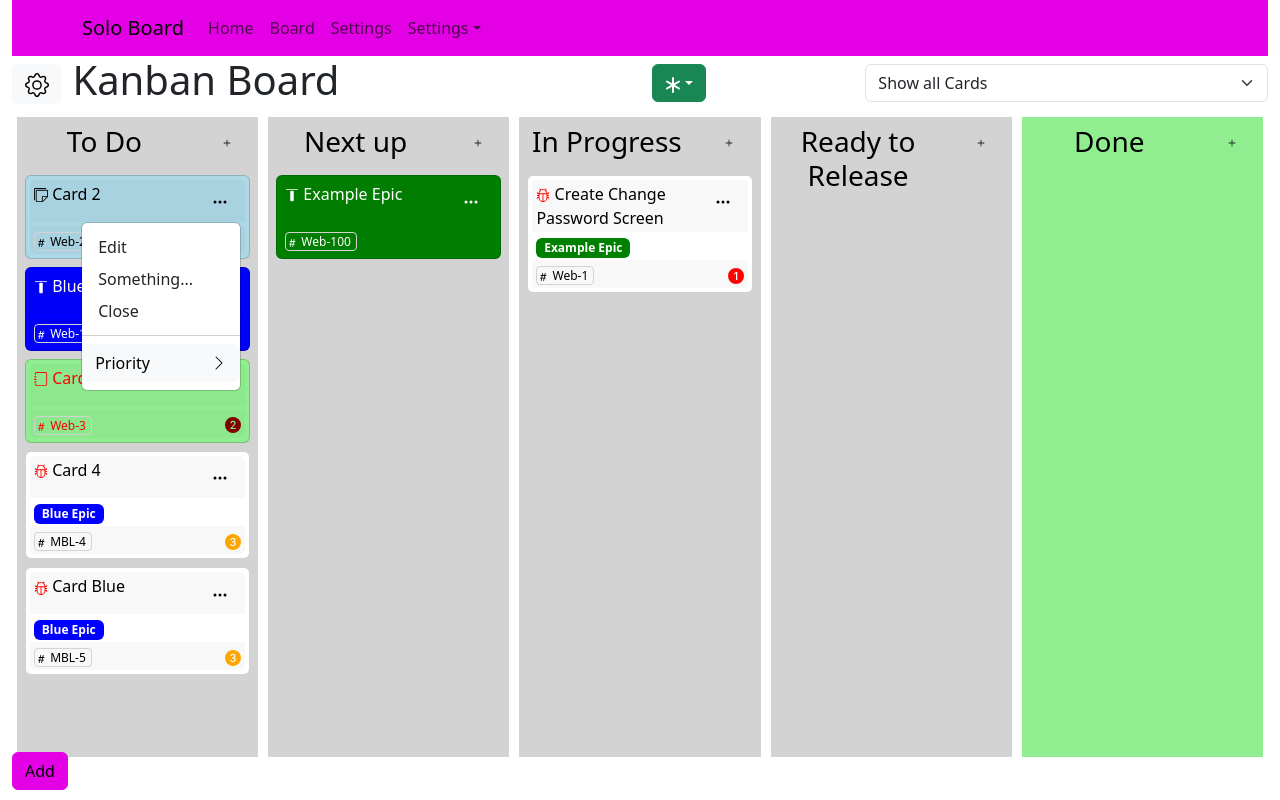
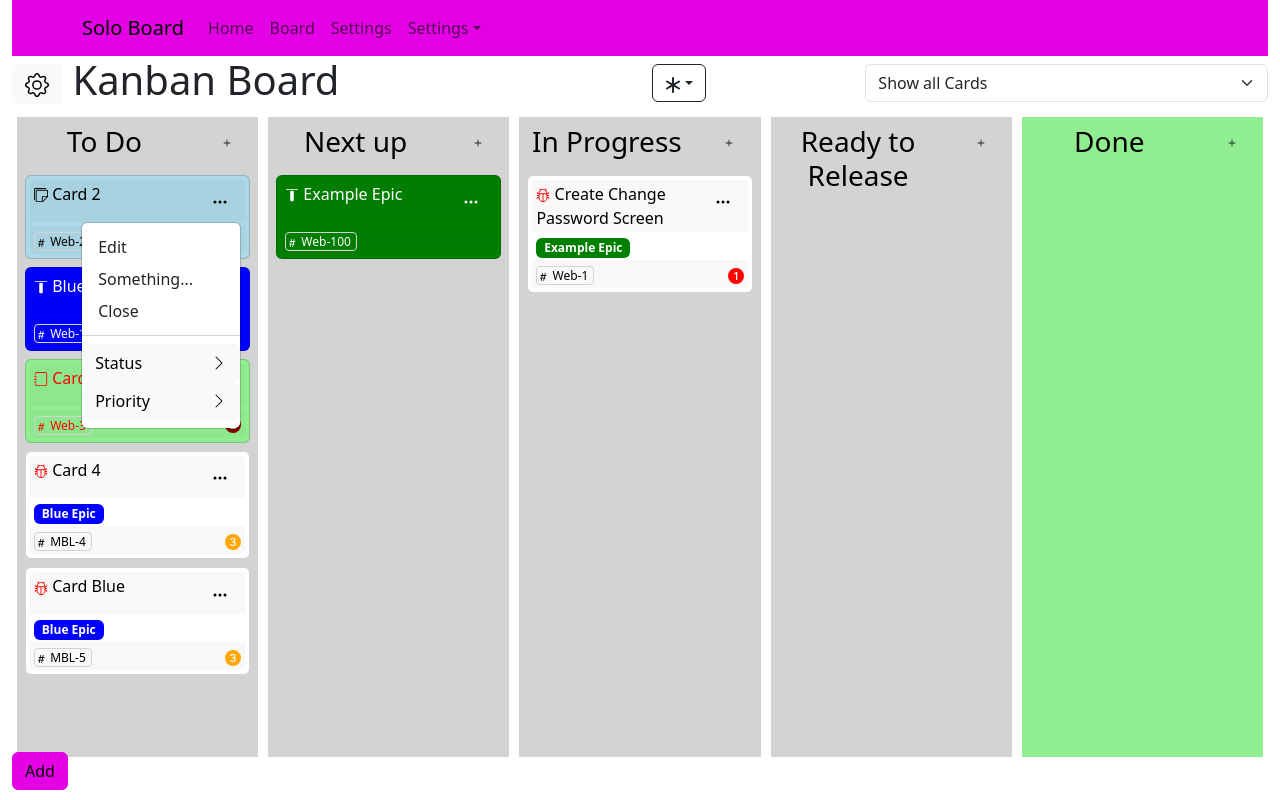
Before and after one commit to cairnsgames/IssueBoard, a React app: page / in a window 1280 px wide. Both pictures are taken after a click on the button 220 px from the left and 200 px from the top of the page. Built offline with nearby package versions, Linux system fonts and the light colour scheme.

Commit message:
Code reorg Start of Audit trail

```diff
--- a/src/board/board.js
+++ b/src/board/board.js
@@ -1,4 +1,4 @@
-import React, { useRef, useState, useEffect } from "react";
+import React, { useRef, useState } from "react";
 import TaskCard from "./taskcard";
 import Column from "./column";
 import { Button } from "react-bootstrap";
--- a/src/board/boardheader.js
+++ b/src/board/boardheader.js
@@ -4,7 +4,18 @@ import { Gear } from "react-bootstrap-icons";
 import TypeSelector from "./typeselector";
 
 const BoardHeader = () => {
-  const { board, setBoard, epics, activeEpic, setActiveEpic } = useBoard();
+  const { board, epics, activeEpic, setActiveEpic, activeSearch, setActiveSearch } = useBoard();
+
+  const selectCardType = (type) => {
+    if (type === "all") {
+      // remove the type from the search
+      const newSearch = { ...activeSearch };
+      delete newSearch.type;
+      setActiveSearch(newSearch);
+    } else {
+      setActiveSearch({ ...activeSearch, type });
+    }
+  }
   return (
     <div className="board-header">
       <Row>
@@ -17,7 +28,7 @@ const BoardHeader = () => {
           </h1>
         </Col>
         <Col className="mt-2">
-          <TypeSelector />
+          <TypeSelector selectedType={activeSearch.type} onSelect={selectCardType} />
         </Col>
         <Col xs={4}>
           <Form.Select
--- a/src/board/edittask.js
+++ b/src/board/edittask.js
@@ -1,5 +1,5 @@
 import { useState } from "react";
-import { IssueIcon } from "./utils";
+import { IssueIcon } from "../utils/icons";
 import {
   Modal,
   Form,
@@ -10,8 +10,8 @@ import {
   InputGroup,
 } from "react-bootstrap";
 import { useBoard } from "../provider/useboard";
-import ColorPicker from "./colorpicker";
-import { getTextColor } from "./utils";
+import ColorPicker from "../components/colorpicker";
+import { getTextColor } from "../utils/color";
 
 const EditTask = (props) => {
   const { card, setCard, close, saveCard } = props;
--- a/src/board/taskcard.js
+++ b/src/board/taskcard.js
@@ -1,20 +1,13 @@
 import React from "react";
-import { Button, Card, Dropdown, Row, Col, Badge } from "react-bootstrap";
+import { Card, Dropdown, Row, Col, Badge } from "react-bootstrap";
 import {
-  Bag,
-  Bug,
   ChevronRight,
   Hash,
-  Icon1CircleFill,
-  Journal,
-  JournalBookmarkFill,
-  Stickies,
   ThreeDots,
 } from "react-bootstrap-icons";
 import Priority from "./priority";
 import { useBoard } from "../provider/useboard";
-import { IssueIcon, newShade, colorToRGB } from "./utils";
-
+import { IssueIcon } from "../utils/icons";
 
 const TaskCard = (props) => {
   const {
@@ -30,7 +23,7 @@ const TaskCard = (props) => {
   } = props;
   const { id, name, col } = card;
 
-  const { updateCard } = useBoard();
+  const { updateCard, columns } = useBoard();
 
   const dragStart = (e) => {
     // e.dataTransfer.setData("card", JSON.stringify(card));
@@ -78,9 +71,14 @@ const TaskCard = (props) => {
   const setPriority = (level) => {
     updateCard(card.id, { ...card, priority: level });
   };
+  const setStatus = (status) => {
+    updateCard(card.id, { ...card, col: status });
+  };
 
   const getBackgroundcolor = () => {
-    if (card.backgroundcolor) { return card.backgroundcolor; }
+    if (card.backgroundcolor) {
+      return card.backgroundcolor;
+    }
     // if (epic?.backgroundcolor) {
     //   const rgb = colorToRGB(epic.backgroundcolor);
     //   console.log("RGB", rgb);
@@ -89,7 +87,7 @@ const TaskCard = (props) => {
     //   return bg;
     // }
     return "white";
-  }
+  };
 
   return (
     <Card
@@ -132,6 +130,33 @@ const TaskCard = (props) => {
                 <Dropdown.Item href="#/action-3">Close</Dropdown.Item>
 
                 <Dropdown.Divider />
+                <Dropdown>
+                  <Dropdown.Toggle
+                    variant="light"
+                    align={"end"}
+                    style={{
+                      width: "100%",
+                      textAlign: "left",
+                    }}
+                  >
+                    <div>
+                      Status{" "}
+                      <ChevronRight
+                        className="mt-1"
+                        style={{ float: "right" }}
+                      />
+                    </div>
+                  </Dropdown.Toggle>
+                  <Dropdown.Menu>
+                    {columns.map((col) => {
+                      return (
+                        <Dropdown.Item key={col.id}  onClick={() => setStatus(col.id)}>
+                          {col.name}
+                        </Dropdown.Item>
+                      );
+                    })}
+                  </Dropdown.Menu>
+                </Dropdown>
                 <Dropdown>
                   <Dropdown.Toggle
                     variant="light"
--- a/src/board/typeselector.js
+++ b/src/board/typeselector.js
@@ -1,11 +1,11 @@
 import React from "react";
 import { Dropdown } from "react-bootstrap";
-import { IssueIcon } from "./utils";
+import { IssueIcon } from "../utils/icons";
 
 
 const TypeSelector = ({ types, selectedType = "all", onSelect = () => {}}) => {
     return (<Dropdown className="float-start me-2">
-    <Dropdown.Toggle variant="success" id="dropdown-basic">
+    <Dropdown.Toggle variant="outline-dark">
       <IssueIcon type={selectedType} />
     </Dropdown.Toggle>
 
--- a/src/provider/boardprovider.js
+++ b/src/provider/boardprovider.js
@@ -27,12 +27,24 @@ const BoardProvider = (props) => {
     name: "Kanban Board",
     code: "WEB",
     defaultColumn: 10,
-    includeEpics: true
+    includeEpics: true,
   });
 
   const [columns, setColumns] = useState([
-    { id: 10, seq: 1, name: "To Do", backgroundcolor: "lightgrey", color: "black" },
-    { id: 20, seq: 2, name: "Next up", backgroundcolor: "lightgrey", color: "black" },
+    {
+      id: 10,
+      seq: 1,
+      name: "To Do",
+      backgroundcolor: "lightgrey",
+      color: "black",
+    },
+    {
+      id: 20,
+      seq: 2,
+      name: "Next up",
+      backgroundcolor: "lightgrey",
+      color: "black",
+    },
     {
       id: 30,
       seq: 3,
@@ -47,7 +59,13 @@ const BoardProvider = (props) => {
       backgroundcolor: "lightgrey",
       color: "black",
     },
-    { id: 50, seq: 5, name: "Done", backgroundcolor: "lightgreen", color: "black" },
+    {
+      id: 50,
+      seq: 5,
+      name: "Done",
+      backgroundcolor: "lightgreen",
+      color: "black",
+    },
   ]);
 
   const [cards, setCards] = useState([
@@ -60,9 +78,15 @@ const BoardProvider = (props) => {
       type: "bug",
       parent: 100,
     },
-    { id: 2, name: "Card 2", col: 10, prefix: "Web", type: "task",
-    backgroundcolor: "lightblue",
-    color: "black", },
+    {
+      id: 2,
+      name: "Card 2",
+      col: 10,
+      prefix: "Web",
+      type: "task",
+      backgroundcolor: "lightblue",
+      color: "black",
+    },
     {
       id: 100,
       name: "Example Epic",
@@ -91,13 +115,35 @@ const BoardProvider = (props) => {
       color: "red",
       type: "story",
     },
-    { id: 4, name: "Card 4", col: 10, prefix: "MBL", type: "bug", priority: 3, parent: 101 },
+    {
+      id: 4,
+      name: "Card 4",
+      col: 10,
+      prefix: "MBL",
+      type: "bug",
+      priority: 3,
+      parent: 101,
+    },
 
-    { id: 5, name: "Card Blue", parent: 101, col: 10, prefix: "MBL", type: "bug", priority: 3 },
+    {
+      id: 5,
+      name: "Card Blue",
+      parent: 101,
+      col: 10,
+      prefix: "MBL",
+      type: "bug",
+      priority: 3,
+    },
   ]);
 
   const [activeCard, setActiveCard] = useState();
   const [activeEpic, setActiveEpic] = useState();
+  const [activeSearch, setActiveSearch] = useState([]);
+
+  const [cardAudit, setCardAudit] = useState([]);
+  const [columnAudit, setColumnAudit] = useState([]);
+  const [boardAudit, setBoardAudit] = useState([]);
+
 
   const changeCardOrder = (card1, card2) => {
     setCards((prevcards) => {
@@ -118,6 +164,20 @@ const BoardProvider = (props) => {
     });
   };
 
+  const addCardAudit = (card, action, message = "", additional) => {
+    setCardAudit([
+      ...cardAudit,
+      {
+        id: card.id,
+        action: action,
+        message: message,
+        date: new Date().toISOString(),
+        after: card,
+        additional: additional
+      },
+    ]);
+  }
+
   const moveCardToColumn = (card, column) => {
     setCards(
       cards.map((item) => {
@@ -128,16 +188,47 @@ const BoardProvider = (props) => {
         return item;
       })
     );
+
+    addCardAudit(card, "Card changed State to " + column.name);
   };
 
+  const addBoardAudit = (board, action, message = "", addtional) => {
+    setBoardAudit([
+      ...boardAudit,
+      {
+        id: board.id,
+        action: action,
+        message: message,
+        date: new Date().toISOString(),
+        after: board,
+        addtional: addtional
+      },
+    ]);
+  }
+
+  const addColumnAudit = (column, action, message = "", addtional = {}) => {
+    setColumnAudit([
+      ...columnAudit,
+      {
+        id: column.id,
+        action: action,
+        message: message,
+        date: new Date().toISOString(),
+        after: column,
+        addtional: addtional
+      },
+    ]);
+  }
+
   const updateBoard = (board) => {
+    addBoardAudit(board, "Board updated");
     try {
       setBoard(board);
-      addToast("Board updated", "Board settings have been updated", "success")
+      addToast("Board updated", "Board settings have been updated", "success");
     } catch (error) {
       addToast("Error saving Board", error.message, "danger");
     }
-  }
+  };
 
   const addCard = () => {
     const newCard = {
@@ -148,11 +239,13 @@ const BoardProvider = (props) => {
       parent: activeEpic?.id,
     };
     setCards([...cards, newCard]);
-    addToast("Card added", "A new card has been added", "success")
+    addToast("Card added", "A new card has been added", "success");
+    addCardAudit(newCard, "create", "Card added");
     return newCard;
   };
 
   const updateCard = (id, card) => {
+    addCardAudit(card, "update", "Card updated");
     setCards(
       cards.map((item) => {
         if (item.id === id) {
@@ -169,29 +262,31 @@ const BoardProvider = (props) => {
       backgroundcolor: "lightgrey",
       color: "black",
     };
+
+    addColumnAudit(newColumn, "create", "Column added");
     setColumns([...columns, newColumn]);
     return newColumn;
   };
 
-
   const changeColumnOrder = (dragData, overItem) => {
+    addColumnAudit(dragData, "update", "Column moved to before " + overItem.name, dragItem);
     const dragIndex = columns.findIndex((column) => column.id === dragData.id);
     let overIndex = columns.findIndex((column) => column.id === overItem.id);
     let newColumns = [...columns];
     newColumns.splice(dragIndex, 1);
     if (dragIndex < overIndex) {
       overIndex--;
-  }
+    }
     newColumns.splice(overIndex, 0, dragData);
     newColumns = newColumns.map((column, index) => {
-      return {...column, seq: index};
+      return { ...column, seq: index };
     });
     console.log(newColumns);
     setColumns(newColumns);
-  }
+  };
 
   const deleteColumn = (column) => {
-    console.log("Delete Column", column)
+    console.log("Delete Column", column);
     const cardsInColumn = cards.filter((card) => card.col === column.id);
     if (cardsInColumn.length > 0) {
       throw new Error("You cannot delete a column with cards in it");
@@ -201,8 +296,9 @@ const BoardProvider = (props) => {
         return item.id !== column.id;
       })
     );
-  }
+  };
   const updateColumn = (column) => {
+    addColumnAudit(column, "update", "Column updated");
     setColumns(
       columns.map((item) => {
         if (item.id === column.id) {
@@ -211,10 +307,21 @@ const BoardProvider = (props) => {
         return item;
       })
     );
-  }
+  };
 
   const epics = cards.filter((card) => card.type === "epic");
-  const tasks = cards.filter((card) => !activeEpic || card.parent == activeEpic.id || (card.id == activeEpic.id && card.type === "epic"));
+  const tasks = cards.filter(
+    (card) =>{
+      //for each field in Active Search check if the card matches
+      for (let field in activeSearch) {
+        if (activeSearch[field] !== "" && card[field] !== activeSearch[field]) {
+          return false;
+        }
+      }
+      return !activeEpic ||
+      card.parent == activeEpic.id ||
+      (card.id == activeEpic.id && card.type === "epic")}
+  );
 
   //   useEffect(() => {
   //     fetch(process.env.REACT_APP_Board_API + "params.php", {
@@ -228,8 +335,15 @@ const BoardProvider = (props) => {
 
   const contextValue = useMemo(
     () => ({
-      board, setBoard, updateBoard,
-      columns, setColumns, changeColumnOrder, deleteColumn, addColumn, updateColumn,
+      board,
+      setBoard,
+      updateBoard,
+      columns,
+      setColumns,
+      changeColumnOrder,
+      deleteColumn,
+      addColumn,
+      updateColumn,
       cards: tasks,
       epics,
       setCards,
@@ -238,11 +352,22 @@ const BoardProvider = (props) => {
       addCard,
       updateCard,
       activeCard,
-      setActiveCard,activeEpic, setActiveEpic,
+      setActiveCard,
+      activeEpic,
+      setActiveEpic,
+      activeSearch,
+      setActiveSearch,
     }),
     [
-      board, setBoard, updateBoard,
-      columns, setColumns, changeColumnOrder, deleteColumn, addColumn, updateColumn,
+      board,
+      setBoard,
+      updateBoard,
+      columns,
+      setColumns,
+      changeColumnOrder,
+      deleteColumn,
+      addColumn,
+      updateColumn,
       cards,
       setCards,
       changeCardOrder,
@@ -250,7 +375,11 @@ const BoardProvider = (props) => {
       addCard,
       updateCard,
       activeCard,
-      setActiveCard, activeEpic, setActiveEpic,
+      setActiveCard,
+      activeEpic,
+      setActiveEpic,
+      activeSearch,
+      setActiveSearch,
     ]
   );
 
--- a/src/provider/useboard.js
+++ b/src/provider/useboard.js
@@ -19,7 +19,7 @@ export const useBoard = () => {
     addCard,
     updateCard,
     activeCard,
-    setActiveCard, activeEpic, setActiveEpic,
+    setActiveCard, activeEpic, setActiveEpic, activeSearch, setActiveSearch
   } = context;
 
   return {
@@ -32,6 +32,6 @@ export const useBoard = () => {
     addCard,
     updateCard,
     activeCard,
-    setActiveCard, activeEpic, setActiveEpic,
+    setActiveCard, activeEpic, setActiveEpic, activeSearch, setActiveSearch
   };
 };
--- a/src/settings/columns/columnitemform.js
+++ b/src/settings/columns/columnitemform.js
@@ -1,7 +1,7 @@
 import React, { useState } from "react";
 import { Form, Button, InputGroup, Row, Col } from "react-bootstrap";
 import { SketchPicker as ColorPicker } from "react-color";
-import { getTextColor } from "../../board/utils";
+import { getTextColor } from "../../utils/color";
 
 const ColumnItemForm = ({ column, setEdit, updateColumn }) => {
   const [newColumnName, setNewColumnName] = useState(column.name);
--- a/src/board/utils.js
+++ b/src/utils/color.js
@@ -1,25 +1,3 @@
-import React from "react";
-import { Bag, Bug, Journal, Stickies, AlignTop, Asterisk } from "react-bootstrap-icons";
-
-export const IssueIcon = (props) => {
-  const { type, size } = props;
-  switch (type) {
-
-    case "all":
-      return <Asterisk size={size} />;
-    case "bug":
-      return <Bug size={size} color="red" />;
-    case "task":
-      return <Stickies size={size} />;
-    case "story":
-      return <Journal size={size} />;
-    case "epic":
-      return <AlignTop size={size} />;
-    default:
-      return <Bag size={size} />;
-  }
-};
-
 export const colorToRGB = (str) => {
   // returns the color from any string color value
   var ctx = document.createElement("canvas").getContext("2d");
--- /dev/null
+++ b/src/utils/icons.js
@@ -0,0 +1,21 @@
+import React from "react";
+import { Bag, Bug, Journal, Stickies, AlignTop, Asterisk } from "react-bootstrap-icons";
+
+export const IssueIcon = (props) => {
+    const { type, size } = props;
+    switch (type) {
+
+      case "all":
+        return <Asterisk size={size} />;
+      case "bug":
+        return <Bug size={size} color="red" />;
+      case "task":
+        return <Stickies size={size} />;
+      case "story":
+        return <Journal size={size} />;
+      case "epic":
+        return <AlignTop size={size} />;
+      default:
+        return <Bag size={size} />;
+    }
+  };
```
Also changed, not shown: src/components/colorpicker.js (renamed from src/board/colorpicker.js).
